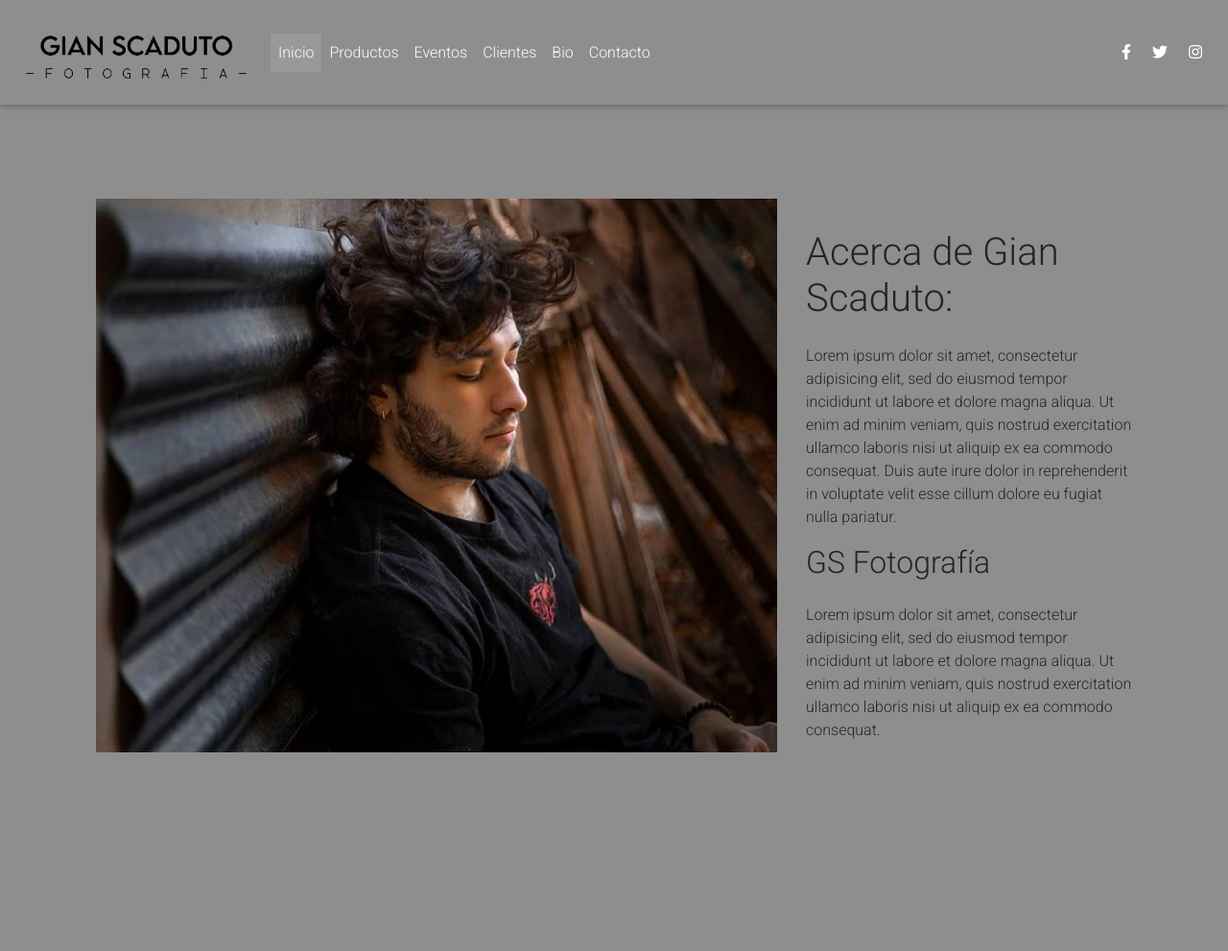
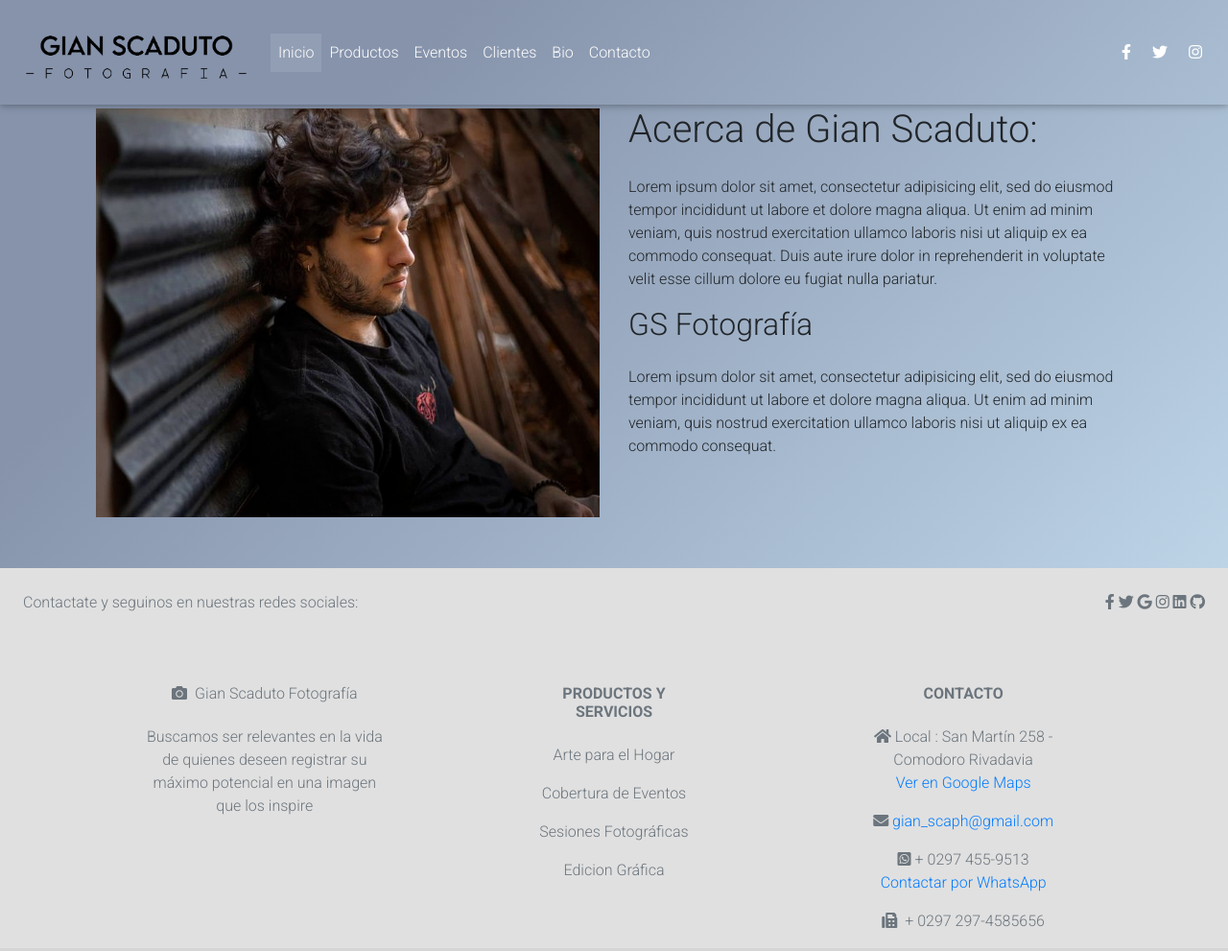
Before and after one commit to yagocenturion10/Proyecto-GS-Version-Mayo, a plain HTML site: page bio.html in a window 1280 px wide. Shown: the top 991 px of the page at 96% size. Drawn offline with nearby package versions, Linux system fonts and the light colour scheme.

Commit message:
gradients

```diff
--- a/bio.html
+++ b/bio.html
@@ -40,13 +40,21 @@ table th, table td {
   padding-bottom: 10%;
 }
 
+.margen20{
+
+	  margin-top: 20%;
+  padding-bottom: 10%;
+}
+
 .fixed-height{
 
   max-height: 750px;
 }
 .prod {
 
- background: #8E8E8E;
+background-color: #bdd4e7;
+background-image: linear-gradient(315deg, #bdd4e7 0%, #8693ab 74%);
+
 
   }
 
@@ -75,9 +83,16 @@ table th, table td {
     }
 
 
-    .carrusel{
+    .margen35{
 
   margin-top: 35%;
+  padding-bottom: 10%;
+}
+
+
+.margen25{
+
+  margin-top: 25%;
   padding-bottom: 10%;
 }
 
@@ -193,19 +208,19 @@ header,
 
 </header>
 
-<main class="container margen">
+<main class="container margen25">
 
 <div class="container-fluid">
   <div class="row">
-    <div class="col-md-12 col-lg-8">
+    <div class="col-md-12 col-lg-6">
 
-     <img src="gianbio.png" class="img-fluid pt-2 margen" alt="No es posible mostrar la imagen vinculada.">
+     <img src="gianbio.png" class="img-fluid pt-2 margen20" alt="No es posible mostrar la imagen vinculada.">
 
 </div>
 
 
 
- <div class="col-md-12 col-lg-4 margen ">
+ <div class="col-md-12 col-lg-6 margen">
 
    <h1 class="pb-3 ">Acerca de Gian Scaduto: </h1>
 
```
Also changed, not shown: clientes.html (+2 -1 lines), contacto.html (+14 -1 lines), eventos.html (+2 -1 lines), productos.html (+2 -1 lines).
